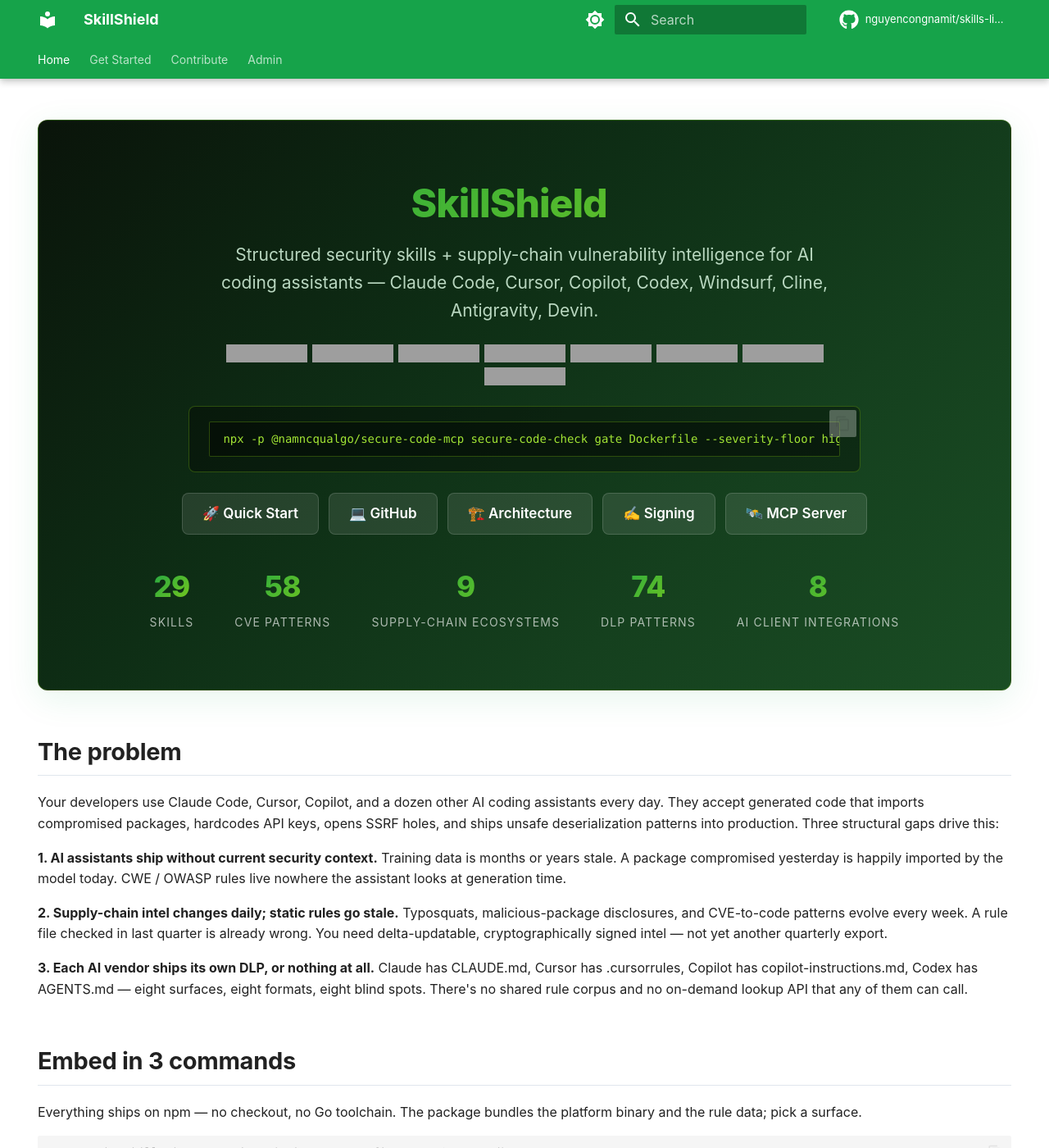
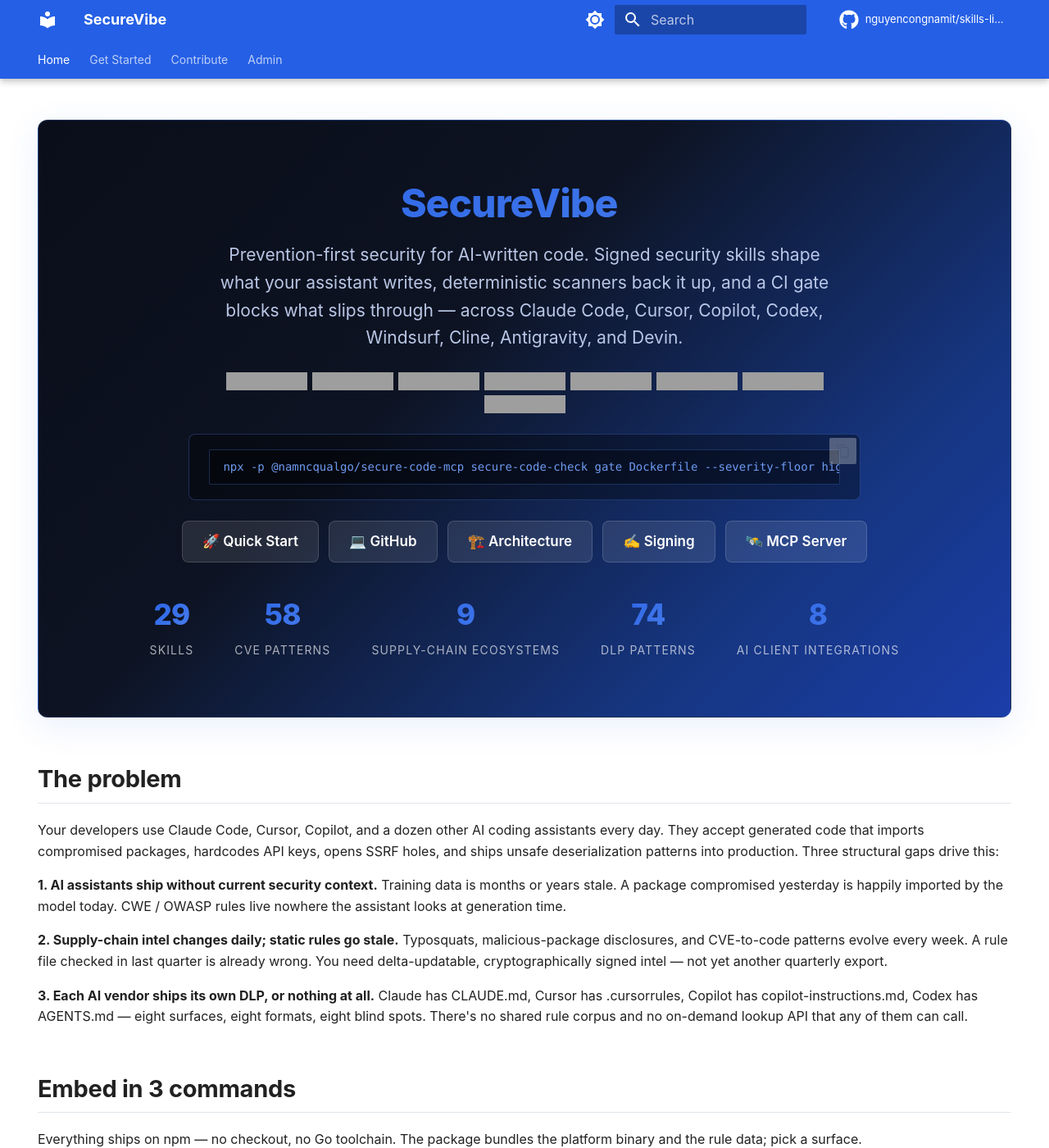
Before and after one commit to nguyencongnamit/skills-library, an MkDocs documentation site: the page built from docs/index.md, in a window 1280 px wide and 1400 px high, cut to the strip 0-1400 px from the top of the window. Shown: the whole strip at 82% size. Built offline with MkDocs 1.6.1 and Material for MkDocs 9.7.7, drawn with Linux system fonts in a browser that asks for light colours; some web fonts are replaced; comment, search, counter and statistics services are not loaded; grey boxes are pictures that could not be loaded.

Commit message:
brand: rename to SecureVibe + restyle docs site (blue)
Adopt SecureVibe as the product brand across all user-facing surfaces
(README, mkdocs docs site, landing page, contribution docs, launch kit).
Restyle the mkdocs Material theme from green/lime to the indigo/blue brand
to match the landing page.

Artifact names are intentionally unchanged: the skills-check binary, the
frozen Go module path, the @namncqualgo/secure-code-* npm packages, the
secure-code-review skill id, and the vibe-guard-release-2026-06 signing key
id all stay as-is. Only the display/brand name changes.

- README: rename brand (preserve package/binary/skill ids), fix Why anchor,
  skills badge 28 -> 29
- mkdocs.yml: site_name SkillShield -> SecureVibe, palette -> indigo/blue
- docs/stylesheets/custom.css: recolor green/lime palette -> blue
- docs/index.md, docs/contribute.md: rebrand prose
- evals leaderboard + llm-eval.py report strings: rebrand
- ignore mkdocs /site/ build output

```diff
--- a/docs/index.md
+++ b/docs/index.md
@@ -6,9 +6,9 @@
 
 <div class="ss-hero" markdown>
 
-# SkillShield
+# SecureVibe
 
-Structured security skills + supply-chain vulnerability intelligence for AI coding assistants — Claude Code, Cursor, Copilot, Codex, Windsurf, Cline, Antigravity, Devin.
+Prevention-first security for AI-written code. Signed security skills shape what your assistant writes, deterministic scanners back it up, and a CI gate blocks what slips through — across Claude Code, Cursor, Copilot, Codex, Windsurf, Cline, Antigravity, and Devin.
 
 <div class="ss-hero-shields">
   <img src="https://img.shields.io/badge/License-MIT-yellow" alt="MIT">
@@ -93,7 +93,7 @@
 flowchart LR
     AI["🤖 AI coding<br/>assistant"] -->|reads at session start| DIST["dist/CLAUDE.md<br/>(or 7 other formats)"]
     AI -->|JSON-RPC on demand| MCP["skills-mcp<br/>server"]
-    subgraph LIB [" SkillShield library "]
+    subgraph LIB [" SecureVibe library "]
         direction TB
         SK["skills/<br/>29 SKILL.md"]
         VU["vulnerabilities/<br/>npm · pypi · cargo · gem · go ·<br/>nuget · maven · gh-actions · docker"]
--- a/docs/stylesheets/custom.css
+++ b/docs/stylesheets/custom.css
@@ -1,14 +1,14 @@
 /* ============================================================
-   SkillShield — homepage styling (AGT-inspired, green/lime palette)
+   SecureVibe — homepage styling (CodeGuard/AGT-inspired, blue palette)
    ============================================================ */
 
 :root,
 [data-md-color-scheme="default"] {
-  --md-primary-fg-color:         #16a34a;
-  --md-primary-fg-color--light:  #84cc16;
-  --md-primary-fg-color--dark:   #0f7a36;
-  --md-accent-fg-color:          #84cc16;
-  --md-typeset-a-color:          #16a34a;
+  --md-primary-fg-color:         #255FE5;
+  --md-primary-fg-color--light:  #4d82ec;
+  --md-primary-fg-color--dark:   #1b3da8;
+  --md-accent-fg-color:          #4d82ec;
+  --md-typeset-a-color:          #255FE5;
 
   --ss-text:                     #1c2333;
   --ss-text-muted:               #6b7892;
@@ -17,31 +17,31 @@
 }
 
 [data-md-color-scheme="slate"] {
-  --md-primary-fg-color:          #84cc16;
-  --md-primary-fg-color--light:   #a3e635;
-  --md-primary-fg-color--dark:    #16a34a;
-  --md-accent-fg-color:           #a3e635;
-  --md-default-bg-color:          #0a140a;
-  --md-default-bg-color--light:   #132013;
-  --md-typeset-a-color:           #a3e635;
-  --md-code-bg-color:             #132013;
+  --md-primary-fg-color:          #4d82ec;
+  --md-primary-fg-color--light:   #6f9bf2;
+  --md-primary-fg-color--dark:    #255FE5;
+  --md-accent-fg-color:           #6f9bf2;
+  --md-default-bg-color:          #0a0e1a;
+  --md-default-bg-color--light:   #0e1426;
+  --md-typeset-a-color:           #6f9bf2;
+  --md-code-bg-color:             #0e1426;
 
-  --ss-text:                      #e6f6ed;
-  --ss-text-muted:                #9bbd9b;
-  --ss-border:                    #1c331f;
-  --ss-surface:                   #132013;
+  --ss-text:                      #e8edfa;
+  --ss-text-muted:                #9bb0d6;
+  --ss-border:                    #1d2742;
+  --ss-surface:                   #0e1426;
 }
 
 /* ─── Hero ─── */
 .ss-hero {
-  background: linear-gradient(135deg, #0a140a 0%, #0e2e15 40%, #15401e 70%, #1a4d24 100%);
+  background: linear-gradient(135deg, #0a0e1a 0%, #0d1322 40%, #16357f 75%, #1b3da8 100%);
   color: #ffffff;
   padding: 3.5rem 2rem;
   border-radius: 12px;
   margin: 1rem 0 2rem;
   text-align: center;
-  border: 1px solid rgba(132, 204, 22, 0.25);
-  box-shadow: 0 10px 40px rgba(22, 163, 74, 0.10);
+  border: 1px solid rgba(77, 130, 236, 0.25);
+  box-shadow: 0 10px 40px rgba(37, 95, 229, 0.10);
 }
 .ss-hero h1,
 .ss-hero h2,
@@ -55,7 +55,7 @@
   font-weight: 800;
   letter-spacing: -0.02em;
   margin-bottom: 0.75rem;
-  background: linear-gradient(135deg, #16a34a 0%, #84cc16 100%);
+  background: linear-gradient(135deg, #255FE5 0%, #4d82ec 100%);
   -webkit-background-clip: text;
   background-clip: text;
   -webkit-text-fill-color: transparent;
@@ -65,13 +65,13 @@
   opacity: 0.92;
   max-width: 760px;
   margin: 0 auto 1.25rem;
-  color: #c8e6cf !important;
+  color: #c8d6f6 !important;
 }
 .ss-hero pre,
 .ss-hero code {
   background: rgba(0, 0, 0, 0.35) !important;
-  color: #a3e635 !important;
-  border: 1px solid rgba(132, 204, 22, 0.30);
+  color: #6f9bf2 !important;
+  border: 1px solid rgba(77, 130, 236, 0.30);
 }
 .ss-hero pre {
   max-width: 820px;
@@ -117,8 +117,8 @@
   transition: background 0.15s, transform 0.08s, border-color 0.15s;
 }
 .ss-hero-badges a:hover {
-  background: rgba(132, 204, 22, 0.22);
-  border-color: rgba(132, 204, 22, 0.55);
+  background: rgba(77, 130, 236, 0.22);
+  border-color: rgba(77, 130, 236, 0.55);
   transform: translateY(-1px);
 }
 
@@ -138,7 +138,7 @@
   font-size: 1.75rem;
   font-weight: 800;
   letter-spacing: -0.02em;
-  background: linear-gradient(135deg, #16a34a 0%, #84cc16 100%);
+  background: linear-gradient(135deg, #255FE5 0%, #4d82ec 100%);
   -webkit-background-clip: text;
   background-clip: text;
   -webkit-text-fill-color: transparent;
@@ -184,7 +184,7 @@
   gap: 0.85rem;
 }
 .ss-card:hover {
-  box-shadow: 0 6px 18px rgba(22, 163, 74, 0.14);
+  box-shadow: 0 6px 18px rgba(37, 95, 229, 0.14);
   transform: translateY(-2px);
 }
 [data-md-color-scheme="slate"] .ss-card:hover {
@@ -199,7 +199,7 @@
   display: flex;
   align-items: center;
   justify-content: center;
-  background: rgba(132, 204, 22, 0.10);
+  background: rgba(77, 130, 236, 0.10);
 }
 .ss-card-body {
   flex: 1;
@@ -219,30 +219,30 @@
 }
 
 /* ─── Per-component card accent (left border + title color) ─── */
-.ss-card[data-pkg="skills"]      { border-left: 3px solid #16a34a; }
+.ss-card[data-pkg="skills"]      { border-left: 3px solid #255FE5; }
 .ss-card[data-pkg="cve"]         { border-left: 3px solid #f97316; }
 .ss-card[data-pkg="supply"]      { border-left: 3px solid #a855f7; }
 .ss-card[data-pkg="dlp"]         { border-left: 3px solid #ef4444; }
 .ss-card[data-pkg="signing"]     { border-left: 3px solid #14b8a6; }
-.ss-card[data-pkg="cli"]         { border-left: 3px solid #84cc16; }
+.ss-card[data-pkg="cli"]         { border-left: 3px solid #4d82ec; }
 .ss-card[data-pkg="compliance"]  { border-left: 3px solid #f59e0b; }
 .ss-card[data-pkg="enterprise"]  { border-left: 3px solid #3b82f6; }
 
-.ss-card[data-pkg="skills"]      .ss-card-title { color: #16a34a; }
+.ss-card[data-pkg="skills"]      .ss-card-title { color: #255FE5; }
 .ss-card[data-pkg="cve"]         .ss-card-title { color: #ea580c; }
 .ss-card[data-pkg="supply"]      .ss-card-title { color: #9333ea; }
 .ss-card[data-pkg="dlp"]         .ss-card-title { color: #dc2626; }
 .ss-card[data-pkg="signing"]     .ss-card-title { color: #0d9488; }
-.ss-card[data-pkg="cli"]         .ss-card-title { color: #65a30d; }
+.ss-card[data-pkg="cli"]         .ss-card-title { color: #2563eb; }
 .ss-card[data-pkg="compliance"]  .ss-card-title { color: #d97706; }
 .ss-card[data-pkg="enterprise"]  .ss-card-title { color: #2563eb; }
 
-[data-md-color-scheme="slate"] .ss-card[data-pkg="skills"]      .ss-card-title { color: #4ade80; }
+[data-md-color-scheme="slate"] .ss-card[data-pkg="skills"]      .ss-card-title { color: #6f9bf2; }
 [data-md-color-scheme="slate"] .ss-card[data-pkg="cve"]         .ss-card-title { color: #fb923c; }
 [data-md-color-scheme="slate"] .ss-card[data-pkg="supply"]      .ss-card-title { color: #c084fc; }
 [data-md-color-scheme="slate"] .ss-card[data-pkg="dlp"]         .ss-card-title { color: #f87171; }
 [data-md-color-scheme="slate"] .ss-card[data-pkg="signing"]     .ss-card-title { color: #2dd4bf; }
-[data-md-color-scheme="slate"] .ss-card[data-pkg="cli"]         .ss-card-title { color: #a3e635; }
+[data-md-color-scheme="slate"] .ss-card[data-pkg="cli"]         .ss-card-title { color: #6f9bf2; }
 [data-md-color-scheme="slate"] .ss-card[data-pkg="compliance"]  .ss-card-title { color: #fbbf24; }
 [data-md-color-scheme="slate"] .ss-card[data-pkg="enterprise"]  .ss-card-title { color: #60a5fa; }
 
--- a/mkdocs.yml
+++ b/mkdocs.yml
@@ -1,5 +1,5 @@
-site_name: SkillShield
-site_description: Structured security skills + supply-chain vulnerability intelligence for AI coding assistants (Claude Code, Cursor, Copilot, Codex, Windsurf, Cline, Antigravity, Devin).
+site_name: SecureVibe
+site_description: Prevention-first security for AI-written code — signed security skills, deterministic scanners, and a CI gate for AI coding assistants (Claude Code, Cursor, Copilot, Codex, Windsurf, Cline, Antigravity, Devin).
 site_url: https://nguyencongnamit.github.io/skills-library/
 repo_url: https://github.com/nguyencongnamit/skills-library
 repo_name: nguyencongnamit/skills-library
@@ -10,14 +10,14 @@
   name: material
   palette:
     - scheme: default
-      primary: light green
-      accent: lime
+      primary: indigo
+      accent: blue
       toggle:
         icon: material/brightness-7
         name: Switch to dark mode
     - scheme: slate
-      primary: light green
-      accent: lime
+      primary: indigo
+      accent: blue
       toggle:
         icon: material/brightness-4
         name: Switch to light mode
```
Also changed, not shown: README.md (+14 -14 lines), docs/contribute.md (+7 -7 lines), evals/baselines/leaderboard/LEADERBOARD.md (+5 -1 lines), evals/baselines/leaderboard/README.md (+1 -1 lines), 3 other files.
